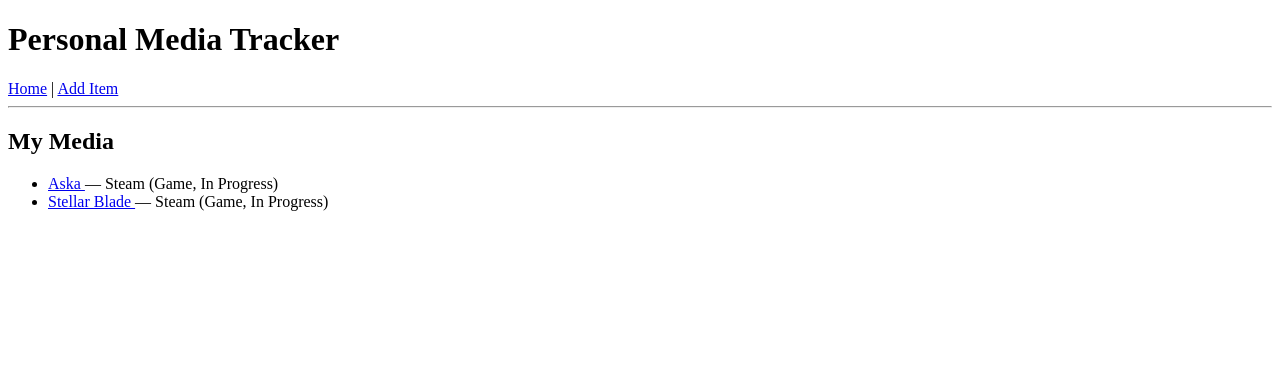
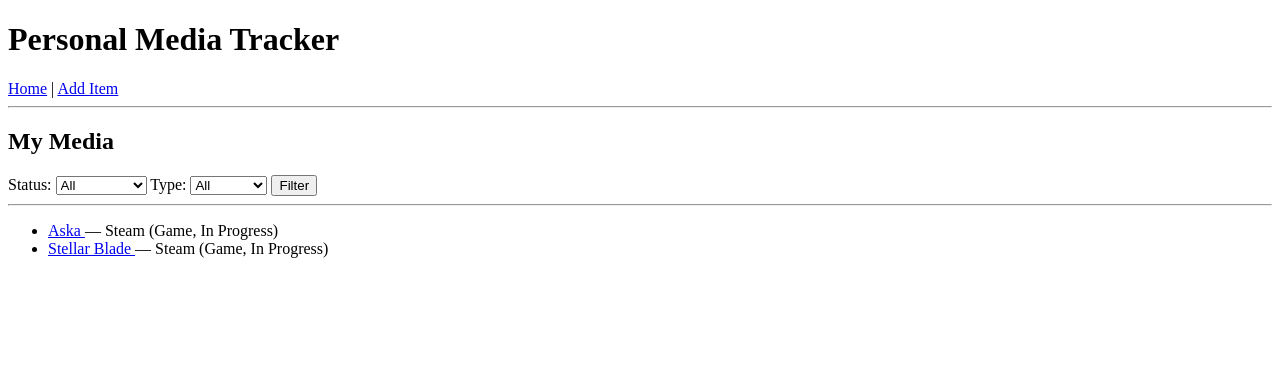
Before and after one commit to AzureFirehawk/mediaLibrary, a Django app: page / in a window 1280 px wide. Shown: the top 368 px of the page. Run offline with Django 5.2, Linux system fonts and the light colour scheme; data comes from the database, SQL or seed files in the repository.

Commit message:
filtering

```diff
--- a/mediaLibrary/library/templates/library/media_list.html
+++ b/mediaLibrary/library/templates/library/media_list.html
@@ -3,6 +3,34 @@
 {% block content %}
 <h2>My Media</h2>
 
+<!-- Filter by status or type -->
+<form method="get">
+  <label>
+    Status:
+    <select name="status">
+      <option value="">All</option>
+      <option value="wishlist">Wishlist</option>
+      <option value="in-progress">In Progress</option>
+      <option value="completed">Completed</option>
+    </select>
+  </label>
+
+  <label>
+    Type:
+    <select name="type">
+      <option value="">All</option>
+      <option value="book">Book</option>
+      <option value="movie">Movie</option>
+      <option value="game">Game</option>
+      <option value="show">TV Show</option>
+      <option value="other">Other</option>
+    </select>
+  </label>
+  <button type="submit">Filter</button>
+</form>
+<hr>
+
+<!-- List of media items -->
 <ul>
   {% for item in items %}
   <li>
```
